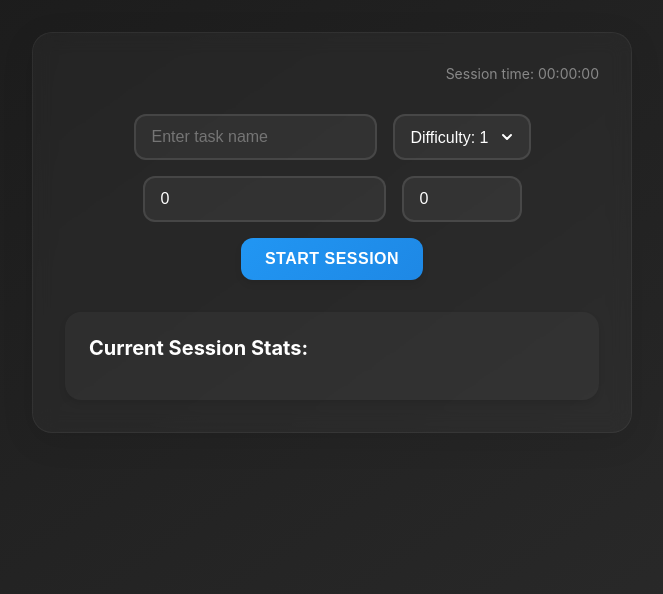
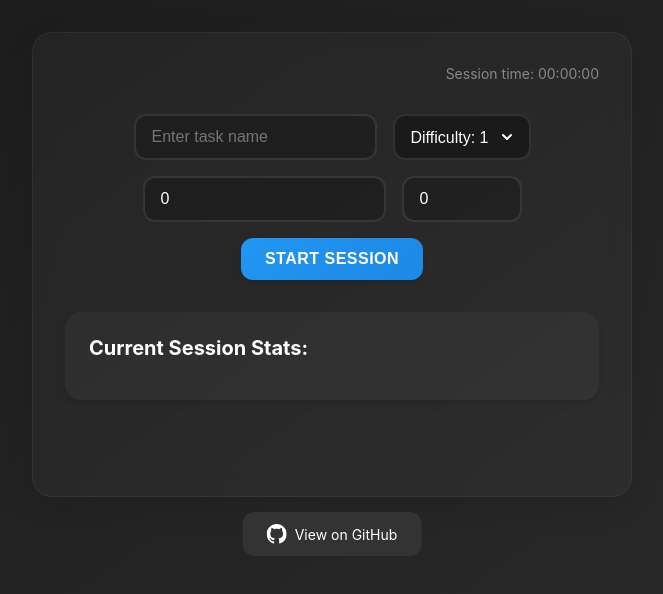
Before and after one commit to iambodha/Exam-Timer-App, a plain HTML site: page index.html in a window 1280 px wide. Shown: the whole page, without its empty margins (308-971 px from the left). Drawn offline with Linux system fonts and the light colour scheme.

Commit message:
Final Update and Quality of Life changes

```diff
--- a/index.html
+++ b/index.html
@@ -5,6 +5,7 @@
     <meta name="viewport" content="width=device-width, initial-scale=1.0">
     <title>Focus Timer</title>
     <style>
+        /* Previous styles remain the same until select styling */
         * {
             margin: 0;
             padding: 0;
@@ -32,6 +33,7 @@
             max-width: 600px;
             box-shadow: 0 8px 32px rgba(0, 0, 0, 0.1);
             border: 1px solid rgba(255, 255, 255, 0.05);
+            position: relative;
         }
 
         .session-timer {
@@ -66,7 +68,7 @@
             padding: 0.75rem 1rem;
             border: 2px solid rgba(255, 255, 255, 0.1);
             border-radius: 12px;
-            background: rgba(255, 255, 255, 0.05);
+            background: rgba(0, 0, 0, 0.2);
             color: #fff;
             font-size: 1rem;
             transition: all 0.3s ease;
@@ -74,6 +76,7 @@
             min-width: 120px;
         }
 
+        /* Updated select styling */
         select {
             appearance: none;
             -webkit-appearance: none;
@@ -82,6 +85,7 @@
             background-repeat: no-repeat;
             background-position: right 1rem center;
             padding-right: 2.5rem;
+            background-color: #1a1a1a;
         }
 
         select option {
@@ -133,6 +137,34 @@
             color: white;
         }
 
+        .github-button {
+            position: absolute;
+            bottom: -60px;
+            left: 50%;
+            transform: translateX(-50%);
+            background: #333;
+            color: white;
+            text-decoration: none;
+            padding: 0.75rem 1.5rem;
+            border-radius: 12px;
+            display: flex;
+            align-items: center;
+            gap: 0.5rem;
+            font-size: 0.875rem;
+            transition: all 0.3s ease;
+        }
+
+        .github-button:hover {
+            background: #444;
+            transform: translateX(-50%) translateY(-2px);
+        }
+
+        .github-icon {
+            width: 20px;
+            height: 20px;
+            fill: currentColor;
+        }
+
         .results-container {
             margin-top: 2rem;
             padding: 1.5rem;
@@ -141,6 +173,7 @@
             box-shadow: 0 4px 6px rgba(0, 0, 0, 0.1);
             width: 100%;
             animation: fadeIn 0.5s ease;
+            margin-bottom: 4rem;
         }
 
         .results-container h3 {
@@ -190,7 +223,6 @@
             }
         }
 
-        /* Add smooth transition for container switches */
         #setupContainer, #timerContainer {
             transition: opacity 0.3s ease, transform 0.3s ease;
         }
@@ -202,7 +234,6 @@
             line-height: 1.5;
         }
 
-        /* Media Queries for Responsiveness */
         @media (max-width: 480px) {
             .timer {
                 font-size: 3rem;
@@ -249,6 +280,13 @@
             <h3>Current Session Stats:</h3>
             <pre id="results"></pre>
         </div>
+
+        <a href="https://github.com/iambodha" target="_blank" class="github-button">
+            <svg class="github-icon" viewBox="0 0 24 24" xmlns="http://www.w3.org/2000/svg">
+                <path d="M12 0C5.37 0 0 5.37 0 12c0 5.31 3.435 9.795 8.205 11.385.6.105.825-.255.825-.57 0-.285-.015-1.23-.015-2.235-3.015.555-3.795-.735-4.035-1.41-.135-.345-.72-1.41-1.23-1.695-.42-.225-1.02-.78-.015-.795.945-.015 1.62.87 1.845 1.23 1.08 1.815 2.805 1.305 3.495.99.105-.78.42-1.305.765-1.605-2.67-.3-5.46-1.335-5.46-5.925 0-1.305.465-2.385 1.23-3.225-.12-.3-.54-1.53.12-3.18 0 0 1.005-.315 3.3 1.23.96-.27 1.98-.405 3-.405s2.04.135 3 .405c2.295-1.56 3.3-1.23 3.3-1.23.66 1.65.24 2.88.12 3.18.765.84 1.23 1.905 1.23 3.225 0 4.605-2.805 5.625-5.475 5.925.435.375.81 1.095.81 2.22 0 1.605-.015 2.895-.015 3.3 0 .315.225.69.825.57A12.02 12.02 0 0024 12c0-6.63-5.37-12-12-12z"/>
+            </svg>
+            View on GitHub
+        </a>
     </div>
 
     <script>
```
